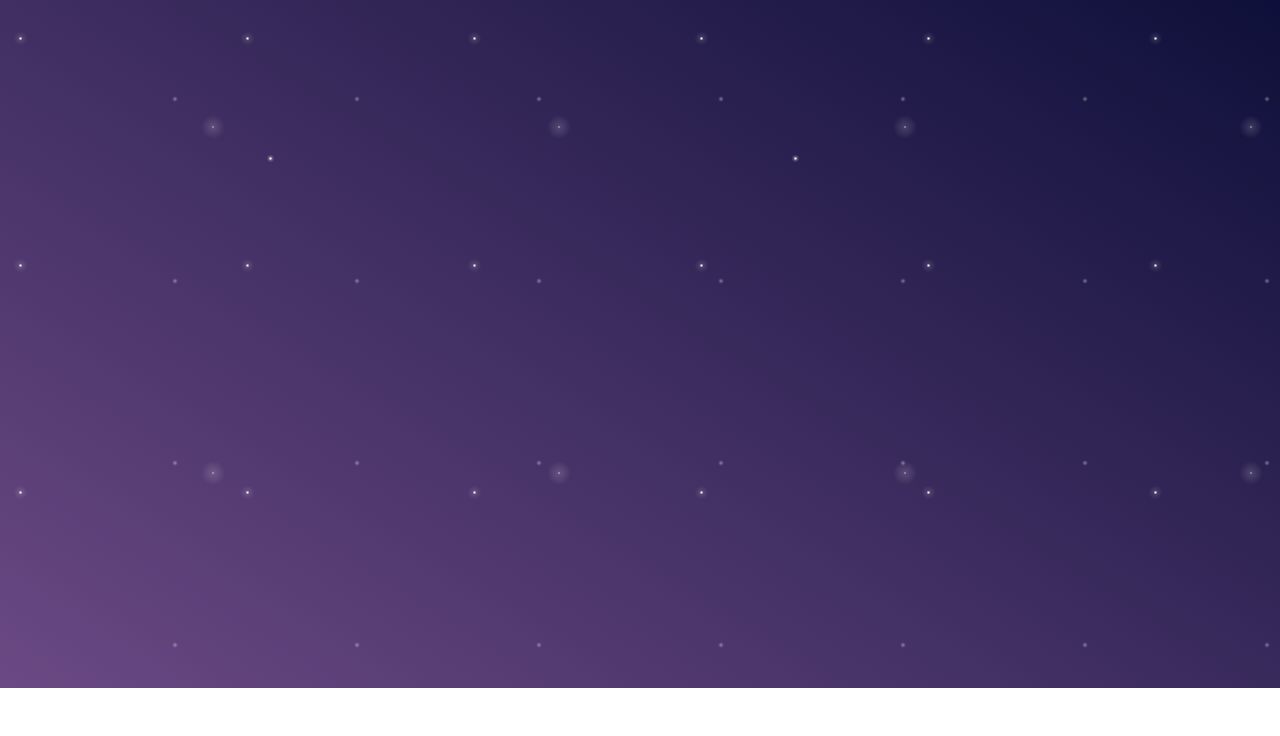
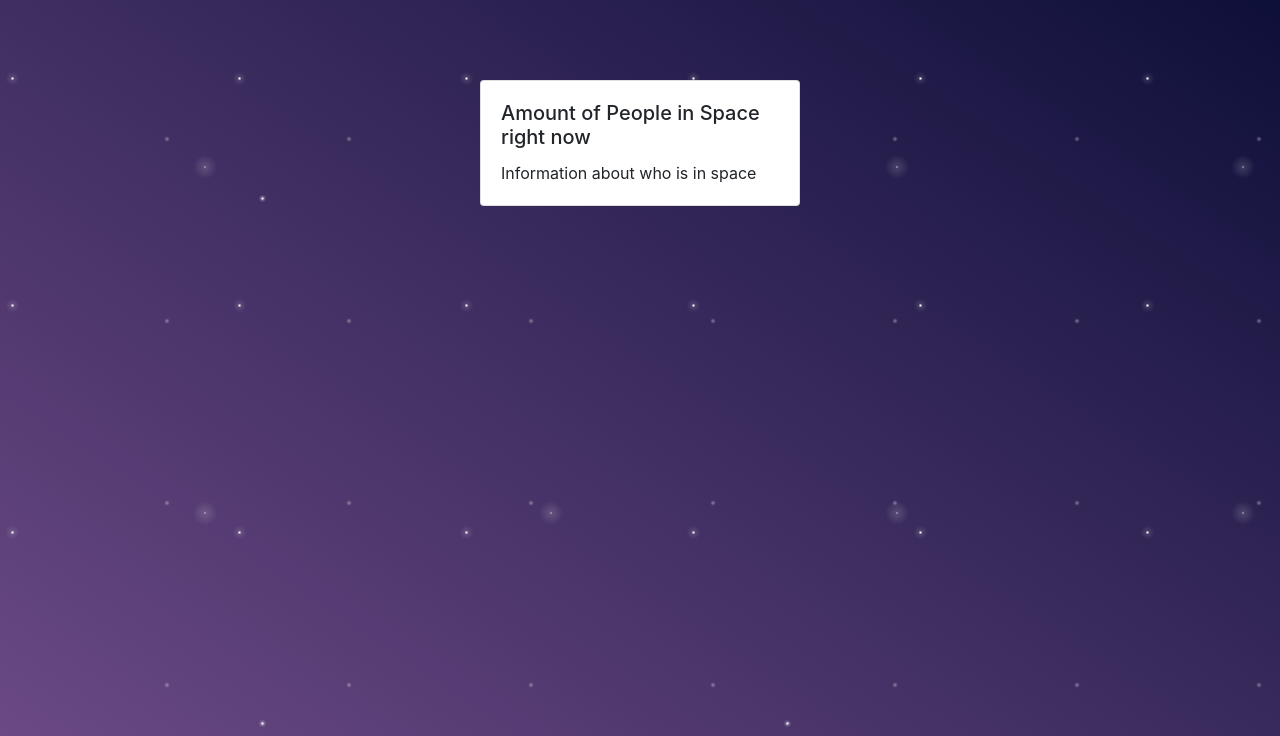
Before and after one commit to RosieWatson/space-dashboard, a React app: page / in a window 1280 px wide. Shown: the part 112-848 px from the top of the page. Before the commit the page ends 800 px from the top, so only its background shows below. Built offline with nearby package versions, Linux system fonts and the light colour scheme.

Commit message:
Adding basic layout and component

```diff
--- /dev/null
+++ b/src/components/InfoCard.js
@@ -0,0 +1,14 @@
+import React from 'react'
+
+const InfoCard = () => (
+  <div className='card'>
+    <div className='card-body'>
+      <h5 className='card-title'>
+        Amount of People in Space right now
+      </h5>
+      <p className='card-text'>Information about who is in space</p>
+    </div>
+  </div>
+)
+
+export default InfoCard
--- /dev/null
+++ b/src/components/Main.js
@@ -0,0 +1,14 @@
+import React from 'react'
+
+import InfoCard from './InfoCard'
+
+const Main = () => (
+  <div id='star-overlay'>
+    <h1 className='text-white m-5'>Space</h1>
+    <div className='container d-flex align-items-start justify-content-center py-5'>
+      <InfoCard />
+    </div>
+  </div>
+)
+
+export default Main
--- a/src/components/Navbar.js
+++ /dev/null
@@ -1,8 +0,0 @@
-import React from 'react'
-
-const Navbar = () => (
-  <div id='star-overlay'>
-  </div>
-)
-
-export default Navbar
--- a/src/index.html
+++ b/src/index.html
@@ -2,6 +2,7 @@
 <head>
     <meta charset="utf-8">
     <title>Space Facts</title>
+    <link rel="stylesheet" href="https://stackpath.bootstrapcdn.com/bootstrap/4.5.0/css/bootstrap.min.css" integrity="sha384-9aIt2nRpC12Uk9gS9baDl411NQApFmC26EwAOH8WgZl5MYYxFfc+NcPb1dKGj7Sk" crossorigin="anonymous">
 </head>
 <body>
   <div id="app"></div>
--- a/src/index.js
+++ b/src/index.js
@@ -3,6 +3,6 @@ import ReactDOM from 'react-dom'
 
 import "./styles.css";
 
-import Navbar from "./components/Navbar"
+import Main from "./components/Main"
 
-ReactDOM.render(<Navbar />, document.getElementById('app'))
+ReactDOM.render(<Main />, document.getElementById('app'))
--- a/src/styles.css
+++ b/src/styles.css
@@ -12,3 +12,7 @@ body {
   background-size: 525px 525px, 346px 346px, 227px 227px, 182px 182px;
   background-position: 0 0, 32px 58px, 126px 256px, 76px 112px;
 }
+
+.card {
+  width: 20rem;
+}
```
